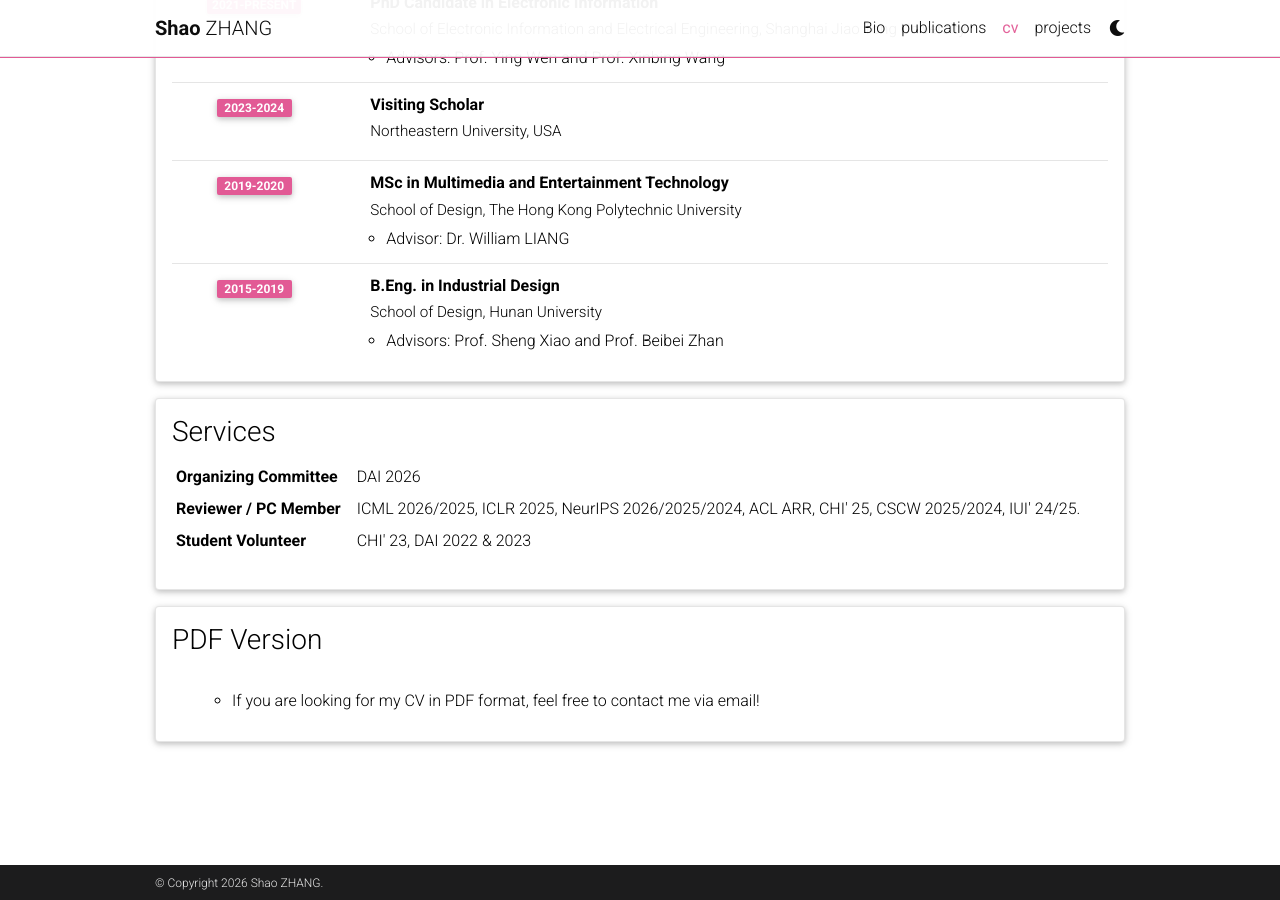
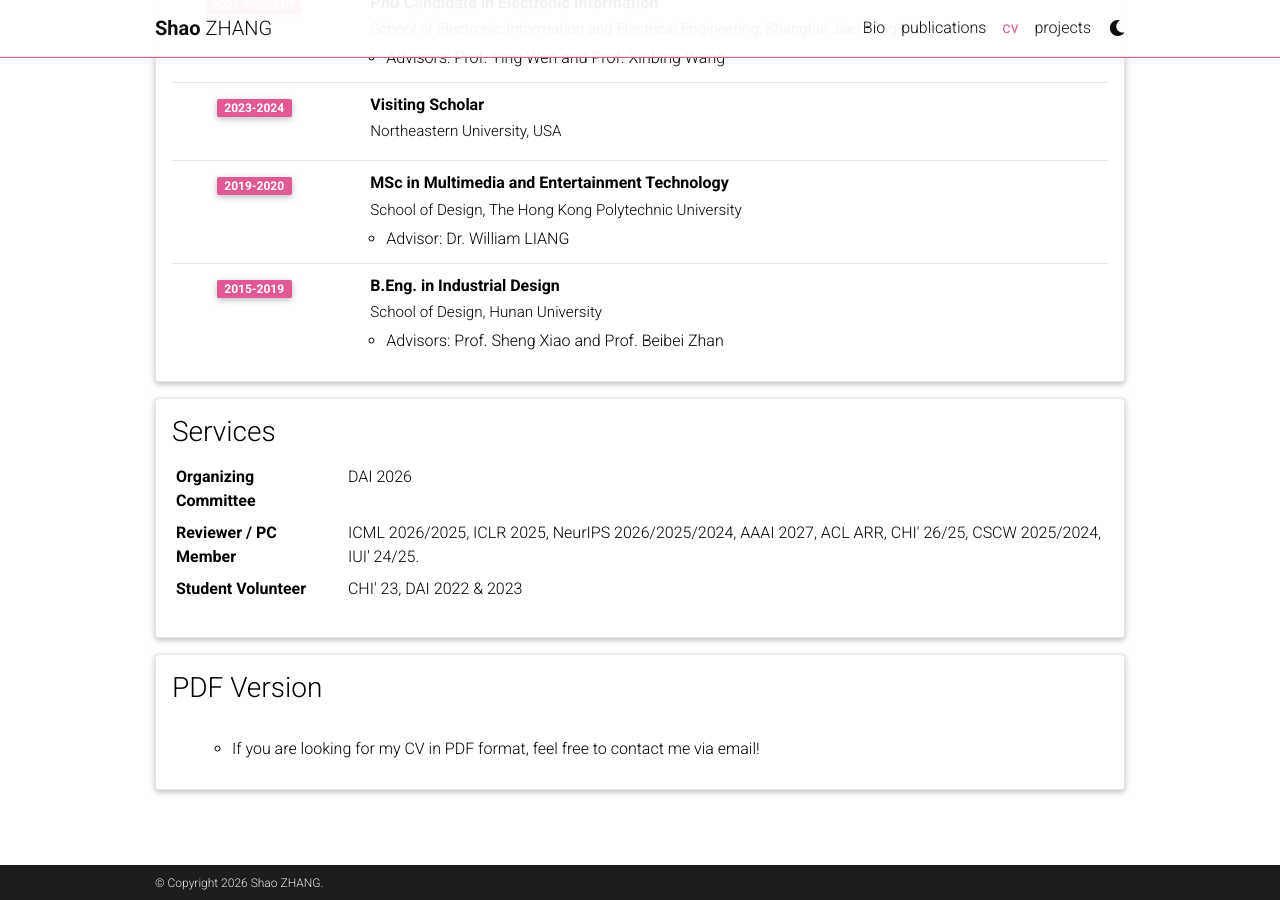
Before and after one commit to ShaoZhang0115/shaozhang_home_page, a Jekyll site: the page built from _pages/cv.md, in a window 1280 px wide and 900 px high, scrolled down 694 px. Built offline with Jekyll 4.4.1, drawn with Linux system fonts in a browser that asks for light colours; comment, search, counter and statistics services are not loaded; a style sheet for code colours, icons or effects is not loaded.

Commit message:
Update cv.yml

```diff
--- a/_data/cv.yml
+++ b/_data/cv.yml
@@ -41,7 +41,7 @@
     - name: Organizing Committee
       value: DAI 2026
     - name: Reviewer / PC Member
-      value: ICML 2026/2025, ICLR 2025, NeurIPS 2026/2025/2024, ACL ARR, CHI' 25, CSCW 2025/2024, IUI' 24/25.
+      value: ICML 2026/2025, ICLR 2025, NeurIPS 2026/2025/2024, AAAI 2027, ACL ARR, CHI' 26/25, CSCW 2025/2024, IUI' 24/25.
     - name: Student Volunteer
       value: CHI' 23, DAI 2022 & 2023
 
```
